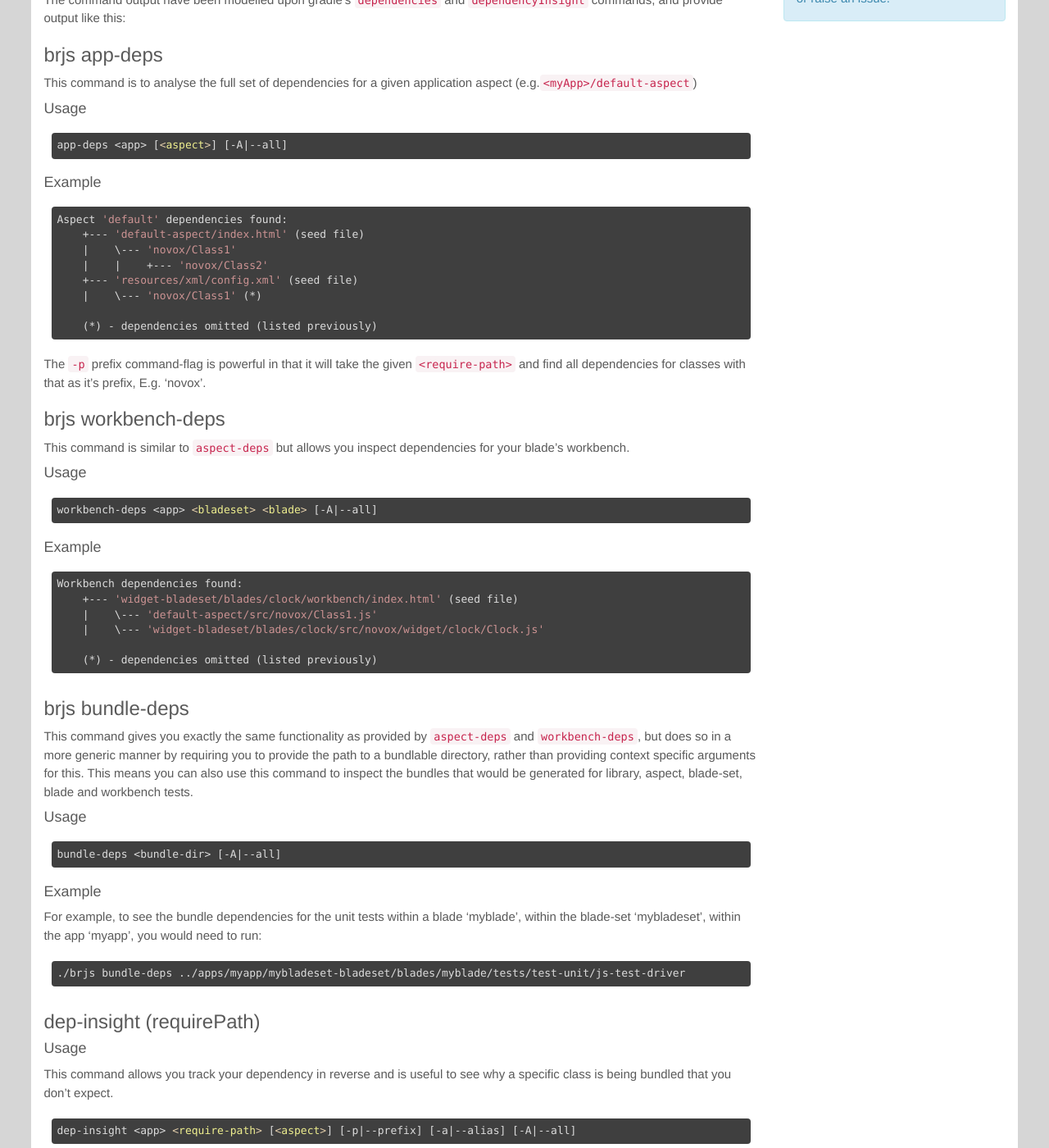
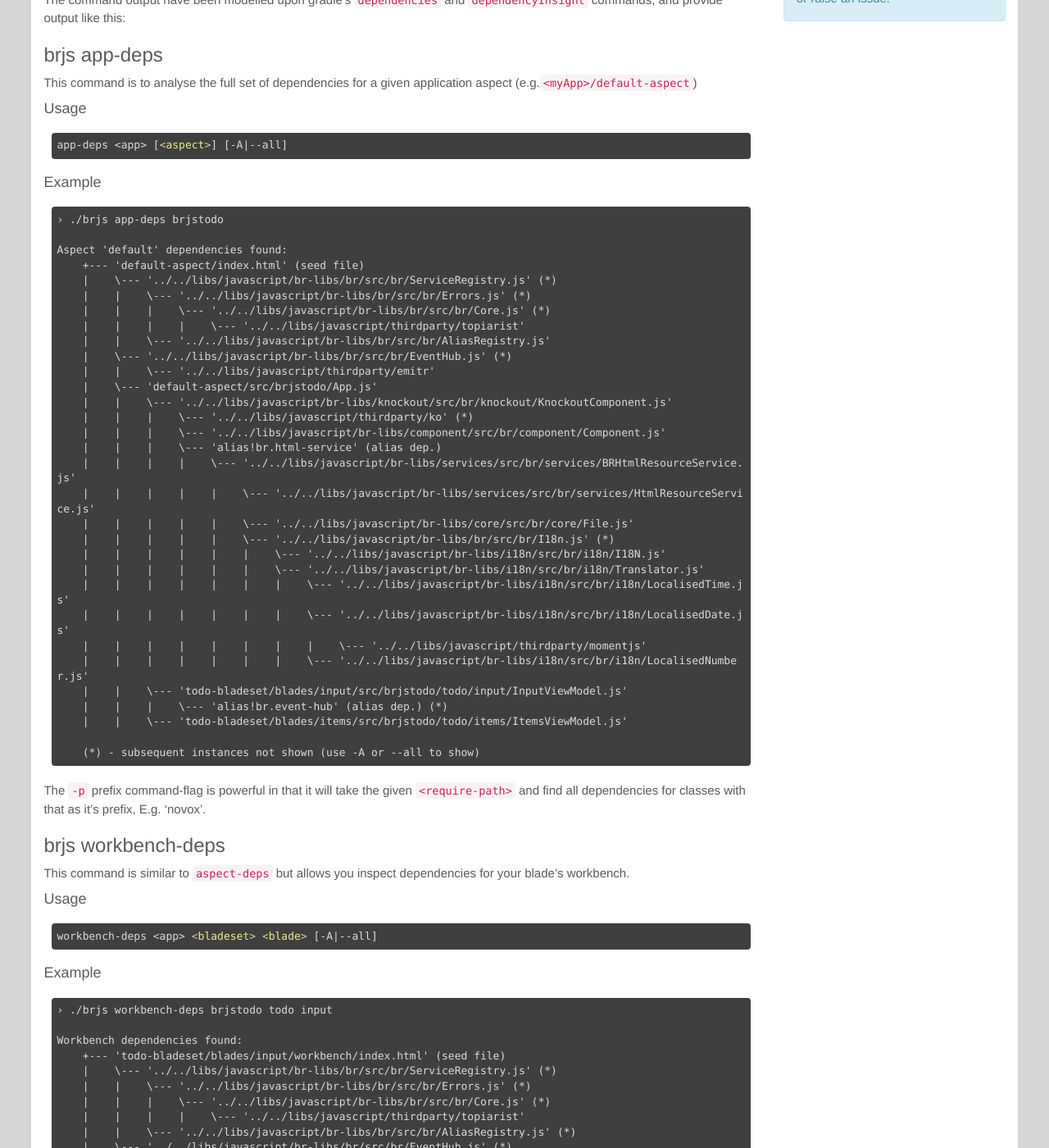
Before and after one commit to BladeRunnerJS/brjs-site, a Jekyll site: the page built from docs/use/commandline.md, in a window 1280 px wide and 1400 px high, scrolled down 1407 px. Shown: the whole window at 82% size. Built offline with Jekyll 4.4.1, drawn with Linux system fonts in a browser that asks for light colours; nearby versions of some CDN libraries; Markdown is read by kramdown in place of the engine named in the settings; some of the changed text lies outside the part shown.

Commit message:
improve dependency CLI docs

````diff
--- a/docs/use/commandline.md
+++ b/docs/use/commandline.md
@@ -78,14 +78,37 @@ app-deps <app> [<aspect>] [-A|--all]
 #### Example
 
 ```
+› ./brjs app-deps brjstodo
+
 Aspect 'default' dependencies found:
     +--- 'default-aspect/index.html' (seed file)
-    |    \--- 'novox/Class1'
-    |    |    +--- 'novox/Class2'
-    +--- 'resources/xml/config.xml' (seed file)
-    |    \--- 'novox/Class1' (*)
+    |    \--- '../../libs/javascript/br-libs/br/src/br/ServiceRegistry.js' (*)
+    |    |    \--- '../../libs/javascript/br-libs/br/src/br/Errors.js' (*)
+    |    |    |    \--- '../../libs/javascript/br-libs/br/src/br/Core.js' (*)
+    |    |    |    |    \--- '../../libs/javascript/thirdparty/topiarist'
+    |    |    \--- '../../libs/javascript/br-libs/br/src/br/AliasRegistry.js'
+    |    \--- '../../libs/javascript/br-libs/br/src/br/EventHub.js' (*)
+    |    |    \--- '../../libs/javascript/thirdparty/emitr'
+    |    \--- 'default-aspect/src/brjstodo/App.js'
+    |    |    \--- '../../libs/javascript/br-libs/knockout/src/br/knockout/KnockoutComponent.js'
+    |    |    |    \--- '../../libs/javascript/thirdparty/ko' (*)
+    |    |    |    \--- '../../libs/javascript/br-libs/component/src/br/component/Component.js'
+    |    |    |    \--- 'alias!br.html-service' (alias dep.)
+    |    |    |    |    \--- '../../libs/javascript/br-libs/services/src/br/services/BRHtmlResourceService.js'
+    |    |    |    |    |    \--- '../../libs/javascript/br-libs/services/src/br/services/HtmlResourceService.js'
+    |    |    |    |    |    \--- '../../libs/javascript/br-libs/core/src/br/core/File.js'
+    |    |    |    |    |    \--- '../../libs/javascript/br-libs/br/src/br/I18n.js' (*)
+    |    |    |    |    |    |    \--- '../../libs/javascript/br-libs/i18n/src/br/i18n/I18N.js'
+    |    |    |    |    |    |    \--- '../../libs/javascript/br-libs/i18n/src/br/i18n/Translator.js'
+    |    |    |    |    |    |    |    \--- '../../libs/javascript/br-libs/i18n/src/br/i18n/LocalisedTime.js'
+    |    |    |    |    |    |    |    \--- '../../libs/javascript/br-libs/i18n/src/br/i18n/LocalisedDate.js'
+    |    |    |    |    |    |    |    |    \--- '../../libs/javascript/thirdparty/momentjs'
+    |    |    |    |    |    |    |    \--- '../../libs/javascript/br-libs/i18n/src/br/i18n/LocalisedNumber.js'
+    |    |    \--- 'todo-bladeset/blades/input/src/brjstodo/todo/input/InputViewModel.js'
+    |    |    |    \--- 'alias!br.event-hub' (alias dep.) (*)
+    |    |    \--- 'todo-bladeset/blades/items/src/brjstodo/todo/items/ItemsViewModel.js'
 
-    (*) - dependencies omitted (listed previously)
+    (*) - subsequent instances not shown (use -A or --all to show)
 ```
 
 The `-p` prefix command-flag is powerful in that it will take the given `<require-path>` and find all dependencies for classes with that as it's prefix, E.g. 'novox'.
@@ -103,17 +126,47 @@ workbench-deps <app> <bladeset> <blade> [-A|--all]
 #### Example
 
 ```
+› ./brjs workbench-deps brjstodo todo input
+
 Workbench dependencies found:
-    +--- 'widget-bladeset/blades/clock/workbench/index.html' (seed file)
-    |    \--- 'default-aspect/src/novox/Class1.js'
-    |    \--- 'widget-bladeset/blades/clock/src/novox/widget/clock/Clock.js'
+    +--- 'todo-bladeset/blades/input/workbench/index.html' (seed file)
+    |    \--- '../../libs/javascript/br-libs/br/src/br/ServiceRegistry.js' (*)
+    |    |    \--- '../../libs/javascript/br-libs/br/src/br/Errors.js' (*)
+    |    |    |    \--- '../../libs/javascript/br-libs/br/src/br/Core.js' (*)
+    |    |    |    |    \--- '../../libs/javascript/thirdparty/topiarist'
+    |    |    \--- '../../libs/javascript/br-libs/br/src/br/AliasRegistry.js' (*)
+    |    \--- '../../libs/javascript/br-libs/br/src/br/EventHub.js' (*)
+    |    |    \--- '../../libs/javascript/thirdparty/emitr' (*)
+    |    \--- '../../libs/javascript/br-libs/workbench/src/br/workbench/tools/EventHubViewer.js'
+    |    |    \--- '../../libs/javascript/br-libs/knockout/src/br/knockout/KnockoutComponent.js' (*)
+    |    |    |    \--- '../../libs/javascript/thirdparty/ko' (*)
+    |    |    |    \--- '../../libs/javascript/br-libs/component/src/br/component/Component.js' (*)
+    |    |    |    \--- 'alias!br.html-service' (alias dep.) (*)
+    |    |    |    |    \--- '../../libs/javascript/br-libs/services/src/br/services/JSTDHtmlResourceService.js'
+    |    |    |    |    |    \--- '../../libs/javascript/br-libs/services/src/br/services/BRHtmlResourceService.js'
+    |    |    |    |    |    |    \--- '../../libs/javascript/br-libs/services/src/br/services/HtmlResourceService.js'
+    |    |    |    |    |    |    \--- '../../libs/javascript/br-libs/core/src/br/core/File.js'
+    |    |    |    |    |    |    \--- '../../libs/javascript/br-libs/br/src/br/I18n.js' (*)
+    |    |    |    |    |    |    |    \--- '../../libs/javascript/br-libs/i18n/src/br/i18n/I18N.js'
+    |    |    |    |    |    |    |    \--- '../../libs/javascript/br-libs/i18n/src/br/i18n/Translator.js'
+    |    |    |    |    |    |    |    |    \--- '../../libs/javascript/br-libs/i18n/src/br/i18n/LocalisedTime.js'
+    |    |    |    |    |    |    |    |    \--- '../../libs/javascript/br-libs/i18n/src/br/i18n/LocalisedDate.js'
+    |    |    |    |    |    |    |    |    |    \--- '../../libs/javascript/thirdparty/momentjs' (*)
+    |    |    |    |    |    |    |    |    \--- '../../libs/javascript/br-libs/i18n/src/br/i18n/LocalisedNumber.js'
+    |    |    \--- '../../libs/javascript/br-libs/workbench/src/br/workbench/ui/WorkbenchComponent.js' (*)
+    |    \--- '../../libs/javascript/br-libs/knockout/src/br/knockout/workbench/KnockoutModelTree.js'
 
-    (*) - dependencies omitted (listed previously)
+    lines removed for brevity
+
+    |    \--- 'todo-bladeset/blades/input/src/brjstodo/todo/input/InputViewModel.js'
+    |    |    \--- 'alias!br.event-hub' (alias dep.) (*)
+
+    (*) - subsequent instances not shown (use -A or --all to show)
 ```
 
 ### brjs bundle-deps
 
-This command gives you exactly the same functionality as provided by `aspect-deps` and `workbench-deps`, but does so in a more generic manner by requiring you to provide the path to a bundlable directory, rather than providing context specific arguments for this. This means you can also use this command to inspect the bundles that would be generated for library, aspect, blade-set, blade and workbench tests.
+This command gives you exactly the same functionality as provided by `app-deps` and `workbench-deps`, but does so in a more generic manner by requiring you to provide the path to a bundlable directory, rather than providing context specific arguments for this. This means you can also use this command to inspect the bundles that would be generated for library, aspect, blade-set, blade and workbench tests.
 
 #### Usage
 
@@ -123,15 +176,34 @@ bundle-deps <bundle-dir> [-A|--all]
 
 #### Example
 
-For example, to see the bundle dependencies for the unit tests within a blade 'myblade', within the blade-set 'mybladeset', within the app 'myapp', you would need to run:
+For example, to see the bundle dependencies for the unit tests within a blade 'input',
+within the blade-set 'todo', within the app 'brjstodo', you would need to run:
 
-    ./brjs bundle-deps ../apps/myapp/mybladeset-bladeset/blades/myblade/tests/test-unit/js-test-driver
+```
+› ./brjs bundle-deps ../apps/brjstodo/todo-bladeset/blades/input/tests/test-unit/js-test-driver/
+
+Bundle 'apps/brjstodo/todo-bladeset/blades/input/tests/test-unit/js-test-driver' dependencies found:
+    +--- 'todo-bladeset/blades/input/tests/test-unit/js-test-driver/tests/InputViewModelTest.js' (seed file)
+    |    \--- 'todo-bladeset/blades/input/src/brjstodo/todo/input/InputViewModel.js'
+    |    |    \--- '../../libs/javascript/thirdparty/ko'
+    |    |    \--- '../../libs/javascript/br-libs/br/src/br/ServiceRegistry.js' (*)
+    |    |    |    \--- '../../libs/javascript/br-libs/br/src/br/Errors.js' (*)
+    |    |    |    |    \--- '../../libs/javascript/br-libs/br/src/br/Core.js' (*)
+    |    |    |    |    |    \--- '../../libs/javascript/thirdparty/topiarist'
+    |    |    |    \--- '../../libs/javascript/br-libs/br/src/br/AliasRegistry.js'
+    |    |    \--- 'alias!br.event-hub' (alias dep.)
+    |    |    |    \--- '../../libs/javascript/br-libs/br/src/br/EventHub.js'
+    |    |    |    |    \--- '../../libs/javascript/thirdparty/emitr'
+
+    (*) - subsequent instances not shown (use -A or --all to show)
+```
 
 ### dep-insight (requirePath)
 
+This command allows you track your dependency in reverse and is useful to see why
+a specific class is being bundled that you don't expect.
+
 #### Usage
-
-This command allows you track your dependency in reverse and is useful to see why a specific class is being bundled that you don't expect.
 
 ```
 dep-insight <app> <require-path> [<aspect>] [-p|--prefix] [-a|--alias] [-A|--all]
@@ -140,9 +212,12 @@ dep-insight <app> <require-path> [<aspect>] [-p|--prefix] [-a|--alias] [-A|--all
 #### Example
 
 ```
-Source module 'novox/Class1' dependencies found:
-    +--- 'novox/Class2'
-    |    \--- 'index.html'
+› ./brjs dep-insight brjstodo brjstodo/todo/input/InputViewModel
+
+Source module 'brjstodo/todo/input/InputViewModel' dependencies found:
+    +--- 'todo-bladeset/blades/input/src/brjstodo/todo/input/InputViewModel.js'
+    |    \--- 'default-aspect/src/brjstodo/App.js'
+    |    |    \--- 'default-aspect/index.html' (seed file)
 ```
 
 ### dep-insight (alias)
````
